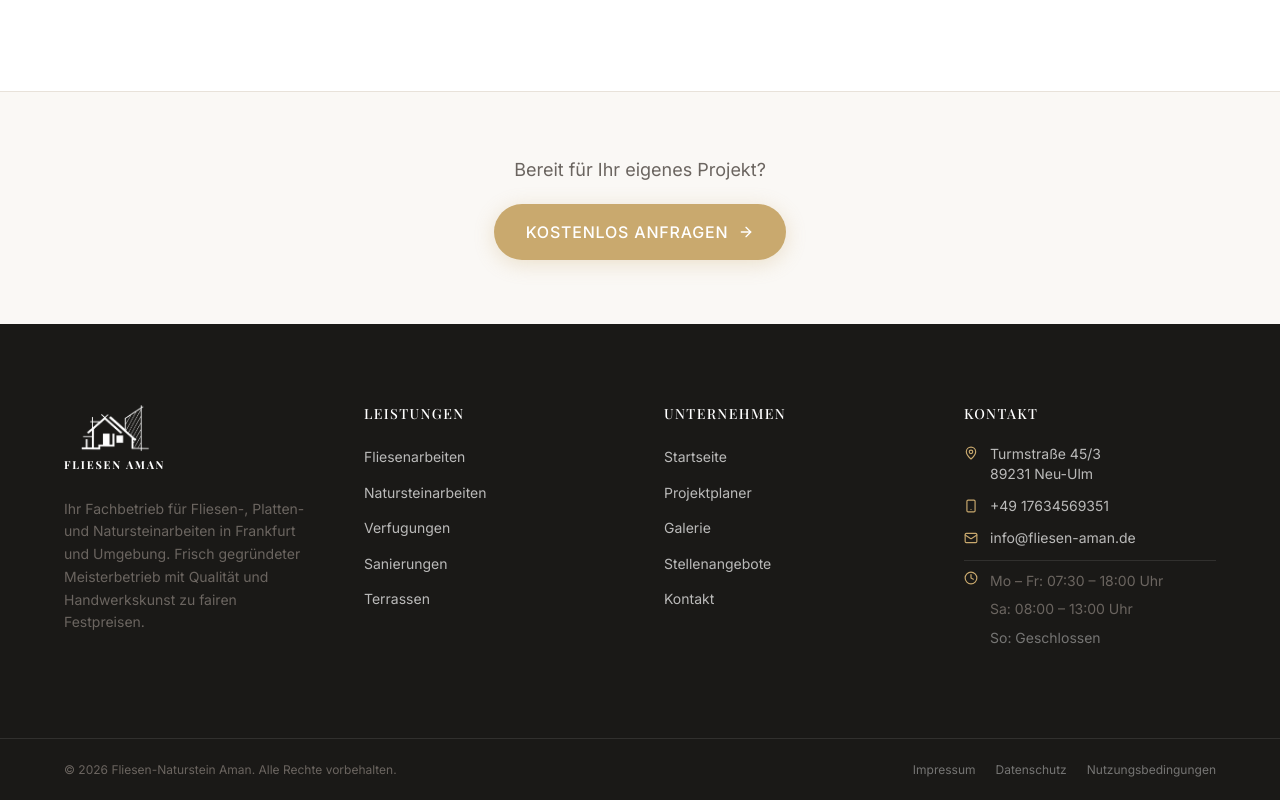
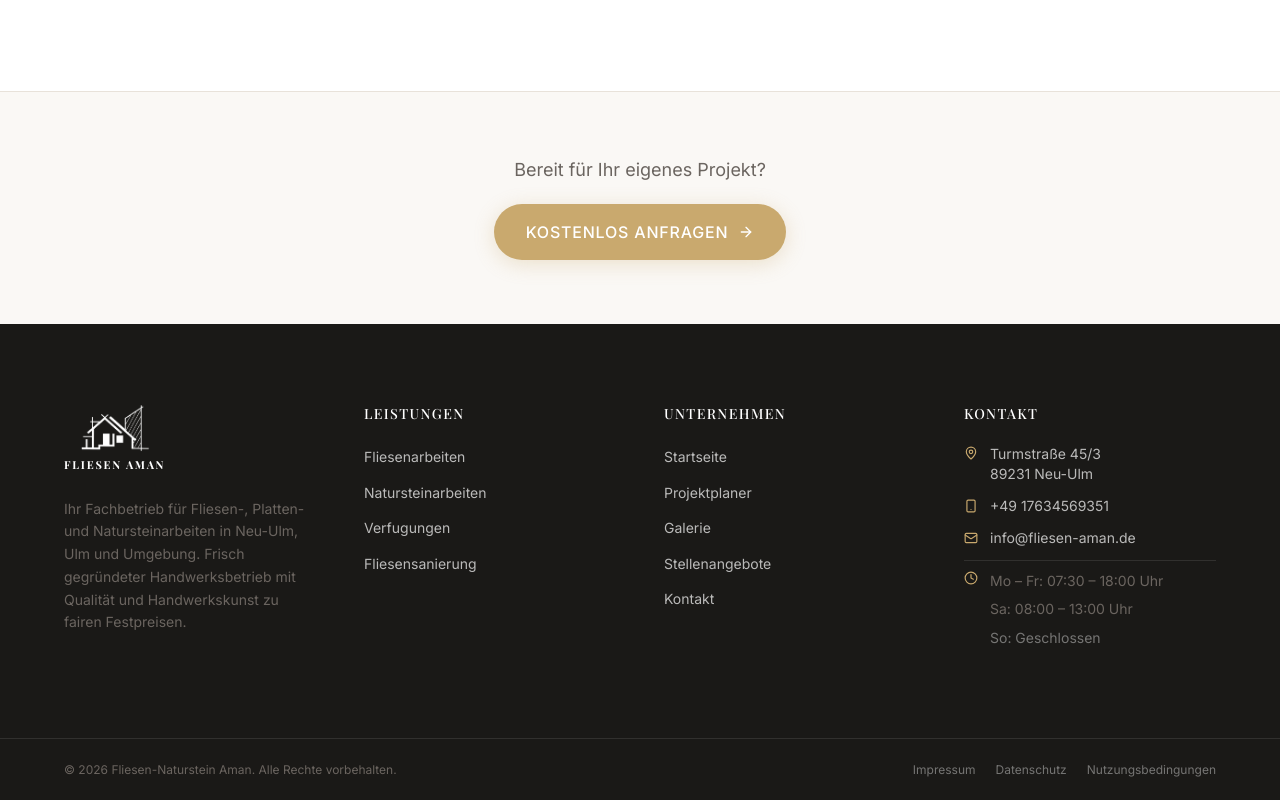
Before and after one commit to imehdi79/german-construct, a Next.js app: page /galerie in a window 1280 px wide. Shown: the part 1710-2510 px from the top of the page. Built offline with nearby package versions, Linux system fonts and the light colour scheme.

Commit message:
fix: disable site test mode and update related content

```diff
--- a/app/opengraph-image.tsx
+++ b/app/opengraph-image.tsx
@@ -48,7 +48,7 @@ async function loadGoogleFont(
 }
 
 export default async function Image() {
-  const eyebrow = TEST_MODE ? 'Meisterbetrieb · Musterstadt' : 'Meisterbetrieb · Neu-Ulm'
+  const eyebrow = TEST_MODE ? 'Fliesen & Naturstein · Musterstadt' : 'Fliesen & Naturstein · Neu-Ulm'
   const headline = TEST_MODE ? 'Muster' : 'Fliesen-Naturstein'
   const wordmark = TEST_MODE ? 'MUSTER' : 'AMAN'
   const services = 'Fliesen · Platten · Naturstein'
--- a/config/navigation.ts
+++ b/config/navigation.ts
@@ -11,10 +11,8 @@ export const footerLinks = {
   services: [
     { label: 'Fliesenarbeiten', href: '/leistungen#fliesenarbeiten' },
     { label: 'Natursteinarbeiten', href: '/leistungen#natursteinarbeiten' },
-    { label: 'Estricharbeiten', href: '/leistungen#estricharbeiten' },
     { label: 'Verfugungen', href: '/leistungen#verfugungen' },
-    { label: 'Sanierungen', href: '/leistungen#sanierungen' },
-    { label: 'Terrassen', href: '/leistungen#terrassen' },
+    { label: 'Fliesensanierung', href: '/leistungen#sanierungen' },
   ],
   company: [
     { label: 'Startseite', href: '/' },
--- a/config/site.ts
+++ b/config/site.ts
@@ -3,7 +3,7 @@ export const siteConfig = {
   shortName: 'AMAN',
   tagline: 'Ihr Fachbetrieb für Fliesen-, Platten- und Natursteinarbeiten',
   description:
-    'Fliesen-Naturstein AMAN – Ihr Meisterbetrieb für hochwertige Fliesen-, Platten- und Natursteinarbeiten in Neu-Ulm, Ulm und Umgebung. Präzision, Qualität und persönliche Betreuung zu fairen Festpreisen.',
+    'Fliesen-Naturstein AMAN – Ihr Fachbetrieb für hochwertige Fliesen-, Platten- und Natursteinarbeiten in Neu-Ulm, Ulm und Umgebung. Präzision, Qualität und persönliche Betreuung zu fairen Festpreisen.',
   url: 'https://fliesen-aman.de',
   locale: 'de_DE',
 
@@ -45,11 +45,11 @@ export const siteConfig = {
       'Naturstein Ulm',
       'Fliesenleger Ulm',
       'Natursteinarbeiten',
-      'Estricharbeiten Neu-Ulm',
+      'Mosaikleger Neu-Ulm',
       'Badezimmer Fliesen Ulm',
-      'Terrassenplatten Neu-Ulm',
+      'Plattenleger Neu-Ulm',
       'Verfugungsarbeiten',
-      'Sanierung Neu-Ulm',
+      'Fliesensanierung Neu-Ulm',
       'Fachbetrieb Fliesen Bayern',
     ],
   },
--- a/data/jobs.ts
+++ b/data/jobs.ts
@@ -29,7 +29,6 @@ export const jobs: Job[] = [
 
 export const projectTypes = [
   { value: 'fliesenleger', label: 'Fliesenleger / Fliesenlegerin' },
-  { value: 'estrichleger', label: 'Estrichleger / Estrichlegerin' },
   { value: 'ausbildung', label: 'Ausbildungsplatz' },
   { value: 'praktikum', label: 'Praktikum' },
   { value: 'sonstiges', label: 'Sonstige Position' },
--- a/data/services.ts
+++ b/data/services.ts
@@ -51,34 +51,18 @@ export const services: Service[] = [
   },
   {
     "id": "sanierungen",
-    "title": "Sanierungen",
-    "shortDescription": "Vollständige Badrenovierung und Sanierung von Boden- und Wandflächen.",
-    "description": "Ob Badsanierung, Bodenerneuerung oder die vollständige Renovierung von Fliesenflächen – wir übernehmen das gesamte Projekt aus einer Hand. Von der Demontage der alten Fliesen über die Untergrundvorbereitung bis zur fachmännischen Neuverlegung und abschließenden Verfugung stehen wir als zuverlässiger Partner an Ihrer Seite.",
+    "title": "Fliesensanierung & Renovierung",
+    "shortDescription": "Erneuerung und Renovierung von Fliesen-, Platten- und Natursteinflächen.",
+    "description": "Sie möchten alte Fliesen- oder Natursteinflächen erneuern? Wir demontieren den vorhandenen Belag fachgerecht, bereiten den Untergrund vor und verlegen neue Fliesen, Platten oder Naturstein – inklusive sauberer Verfugung und Silikonarbeiten. So erhalten Ihre Boden- und Wandflächen ein frisches, langlebiges Erscheinungsbild.",
     "icon": "construction",
     "features": [
-      "Komplette Badsanierung",
+      "Erneuerung von Fliesen- & Natursteinflächen",
       "Fliesendemontage & Entsorgung",
       "Untergrundvorbereitung",
-      "Abdichtung im Nassbereich",
-      "Altbausanierung & Denkmalschutz",
-      "Bestandserhalt & Teilsanierung"
+      "Verbundabdichtung im Nassbereich",
+      "Fliesenarbeiten in Alt- & Bestandsbauten",
+      "Teilerneuerung einzelner Flächen"
     ],
     "href": "/leistungen#sanierungen"
-  },
-  {
-    "id": "terrassen",
-    "title": "Terrassen & Außenbereiche",
-    "shortDescription": "Frostsichere Außenfliesen und Natursteinplatten für Terrassen und Wege.",
-    "description": "Terrassen und Außenbereiche brauchen frostsichere, rutschhemmende Materialien, die auch hohen Belastungen standhalten. Wir verlegen Feinsteinzeug, Natursteinplatten und Terrassendielen fachgerecht auf entsprechendem Untergrund und sorgen für eine ordnungsgemäße Entwässerung durch präzise Gefälleplanung.",
-    "icon": "sun",
-    "features": [
-      "Feinsteinzeug & Terrassenplatten",
-      "Naturstein-Terrassen",
-      "Frostsichere Verlegung",
-      "Rutschhemmende Oberflächen (R11+)",
-      "Gehwege & Einfahrten",
-      "Pool- & Saunabereiche"
-    ],
-    "href": "/leistungen#terrassen"
   }
 ]
--- a/data/site.ts
+++ b/data/site.ts
@@ -63,8 +63,8 @@ export const siteContent: SiteContent = {
     {
       "value": 100,
       "suffix": "%",
-      "label": "Meisterqualität",
-      "description": "Jedes Projekt vom Meister abgenommen"
+      "label": "Präzision",
+      "description": "Jedes Projekt fachgerecht und sorgfältig ausgeführt"
     }
   ],
   "nav": {
@@ -129,7 +129,7 @@ export const siteContent: SiteContent = {
     },
     "leistungenIntro": {
       "eyebrow": "Unser Leistungsportfolio",
-      "title": "Alles aus einer Hand",
+      "title": "Fliesen & Naturstein aus einer Hand",
       "subtitle": "Von der Planung bis zur Fertigstellung – wir decken das gesamte Spektrum des Fliesen- und Natursteinhandwerks ab.",
       "ctaLabel": "Alle Leistungen"
     },
@@ -202,7 +202,7 @@ export const siteContent: SiteContent = {
     }
   },
   "footer": {
-    "description": "Ihr Fachbetrieb für Fliesen-, Platten- und Natursteinarbeiten in Frankfurt und Umgebung. Frisch gegründeter Meisterbetrieb mit Qualität und Handwerkskunst zu fairen Festpreisen.",
+    "description": "Ihr Fachbetrieb für Fliesen-, Platten- und Natursteinarbeiten in Neu-Ulm, Ulm und Umgebung. Frisch gegründeter Handwerksbetrieb mit Qualität und Handwerkskunst zu fairen Festpreisen.",
     "servicesTitle": "Leistungen",
     "companyTitle": "Unternehmen",
     "contactTitle": "Kontakt",
@@ -221,12 +221,8 @@ export const siteContent: SiteContent = {
         "href": "/leistungen#verfugungen"
       },
       {
-        "label": "Sanierungen",
+        "label": "Fliesensanierung",
         "href": "/leistungen#sanierungen"
-      },
-      {
-        "label": "Terrassen",
-        "href": "/leistungen#terrassen"
       }
     ],
     "companyLinks": [
@@ -270,7 +266,7 @@ export const siteContent: SiteContent = {
     "leistungen": {
       "breadcrumb": "Leistungen",
       "eyebrow": "Unsere Expertise",
-      "title": "Alles aus einer Hand",
+      "title": "Fliesen & Naturstein aus einer Hand",
       "subtitle": "Von der Untergrundvorbereitung bis zur finalen Verfugung – wir bieten das gesamte Spektrum des Fliesen- und Natursteinhandwerks.",
       "itemLabelPrefix": "Leistung",
       "serviceCtaLabel": "Jetzt anfragen",
@@ -305,20 +301,12 @@ export const siteContent: SiteContent = {
           "label": "Natursteinarbeiten"
         },
         {
-          "value": "estricharbeiten",
-          "label": "Estricharbeiten"
-        },
-        {
           "value": "verfugungen",
-          "label": "Verfugungsarbeiten"
+          "label": "Verfugung & Silikonarbeiten"
         },
         {
           "value": "sanierung",
-          "label": "Sanierungsarbeiten"
-        },
-        {
-          "value": "terrasse",
-          "label": "Terrassen & Außenbereiche"
+          "label": "Fliesensanierung / Renovierung"
         },
         {
           "value": "kostenvoranschlag",
@@ -403,10 +391,10 @@ export const siteContent: SiteContent = {
       "Naturstein Neu-Ulm",
       "Badezimmer fliesen Ulm",
       "Badezimmer fliesen Neu-Ulm",
-      "Terrassenplatten Ulm",
-      "Terrassenplatten Neu-Ulm",
-      "Sanierung Ulm",
-      "Sanierung Neu-UlmFliesenleger",
+      "Mosaikleger Ulm",
+      "Plattenleger Neu-Ulm",
+      "Fliesensanierung Ulm",
+      "Silikon- & Verfugungsarbeiten Neu-Ulm",
       "Natursteinarbeiten",
       "Verfugungsarbeiten",
       "Fachbetrieb Fliesen Donau-Iller (oder: Fachbetrieb Fliesen Alb-Donau)",
@@ -424,11 +412,11 @@ export const siteContent: SiteContent = {
       },
       "leistungen": {
         "title": "Leistungen",
-        "description": "Unsere Leistungen: Fliesenarbeiten, Natursteinarbeiten, Estricharbeiten, Verfugungen, Sanierungen und Terrassengestaltung in Neu-Ulm, Ulm und Umgebung."
+        "description": "Unsere Leistungen: Fliesenarbeiten, Natursteinarbeiten, Verfugung & Silikonarbeiten sowie Fliesensanierung in Neu-Ulm, Ulm und Umgebung."
       },
       "galerie": {
         "title": "Galerie",
-        "description": "Projektgalerie von Fliesen-Naturstein  Aman abgeschlossene Fliesen-, Naturstein- und Terrassenprojekte in Neu-Ulm, Ulm – und Umgebung."
+        "description": "Projektgalerie von Fliesen-Naturstein Aman – abgeschlossene Fliesen- und Natursteinprojekte in Neu-Ulm, Ulm und Umgebung."
       },
       "kontakt": {
         "title": "Kontakt",
@@ -436,7 +424,7 @@ export const siteContent: SiteContent = {
       },
       "stellenangebote": {
         "title": "Stellenangebote",
-        "description": "Karriere bei Fliesen-Naturstein Aman – aktuelle Stellenangebote für Fliesenleger, Estrichleger und Auszubildende in Neu-Ulm, Ulm und Umgebung."
+        "description": "Karriere bei Fliesen-Naturstein Aman – aktuelle Stellenangebote für Fliesenleger und Auszubildende in Neu-Ulm, Ulm und Umgebung."
       }
     }
   }
--- a/data/stats.ts
+++ b/data/stats.ts
@@ -16,8 +16,8 @@ export const stats: Stat[] = [
   {
     value: 100,
     suffix: '%',
-    label: 'Meisterqualität',
-    description: 'Jedes Projekt vom Meister abgenommen',
+    label: 'Präzision',
+    description: 'Jedes Projekt fachgerecht und sorgfältig ausgeführt',
   },
 ]
 
--- a/docker-compose.yml
+++ b/docker-compose.yml
@@ -7,7 +7,7 @@ services:
         # placeholdered contact info. Defaults off. Set it in the host env (or
         # compose .env) to "true" for a test build. Runtime gating still comes
         # from .env.local via env_file below.
-        SITE_TEST_MODE: ${SITE_TEST_MODE:-true}
+        SITE_TEST_MODE: ${SITE_TEST_MODE:-false}
     container_name: aman-nextjs
     restart: unless-stopped
     env_file:
```
Also changed, not shown: data/testimonials.ts (+6 -6 lines), 1 other file (tests, documents, lock files or other folders).
